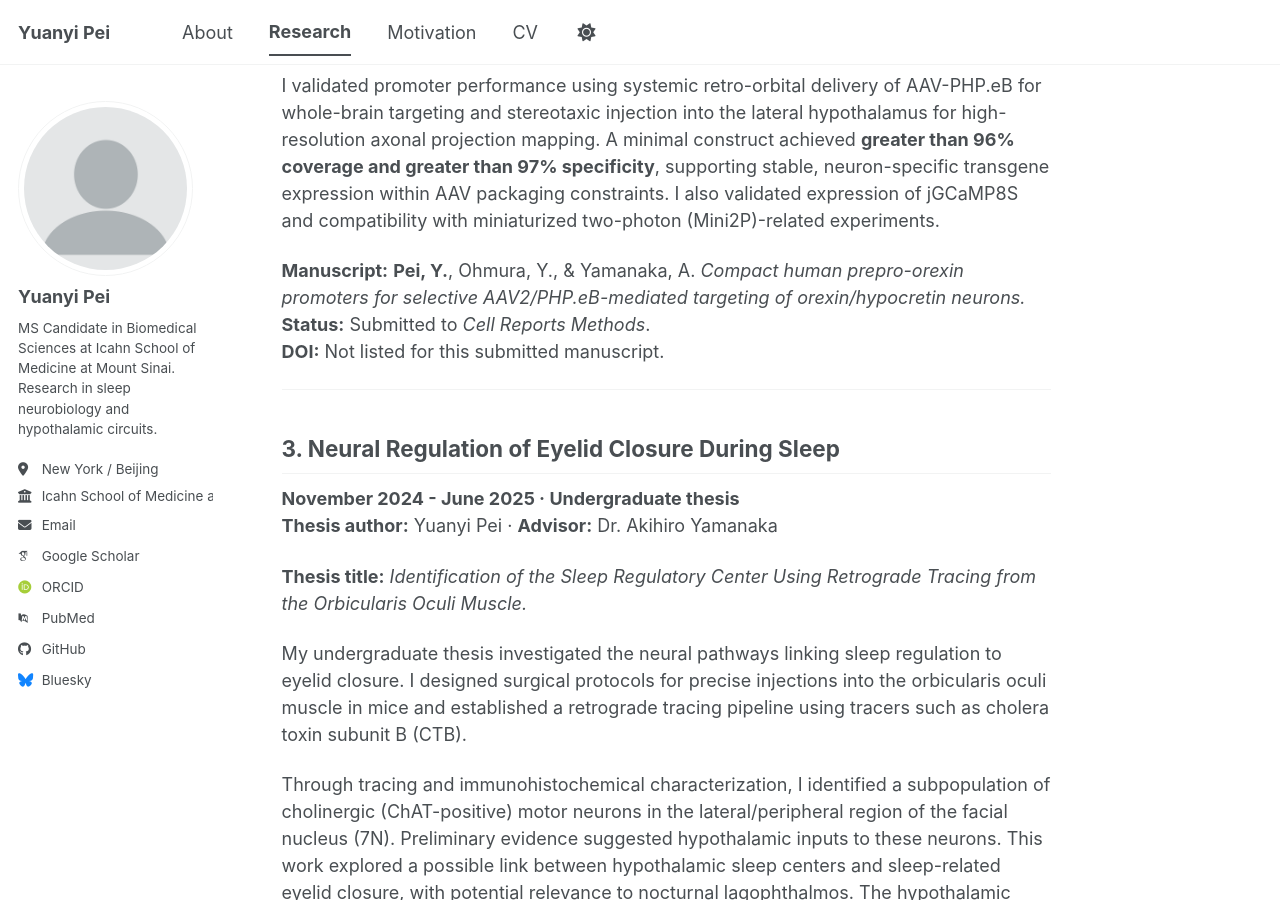
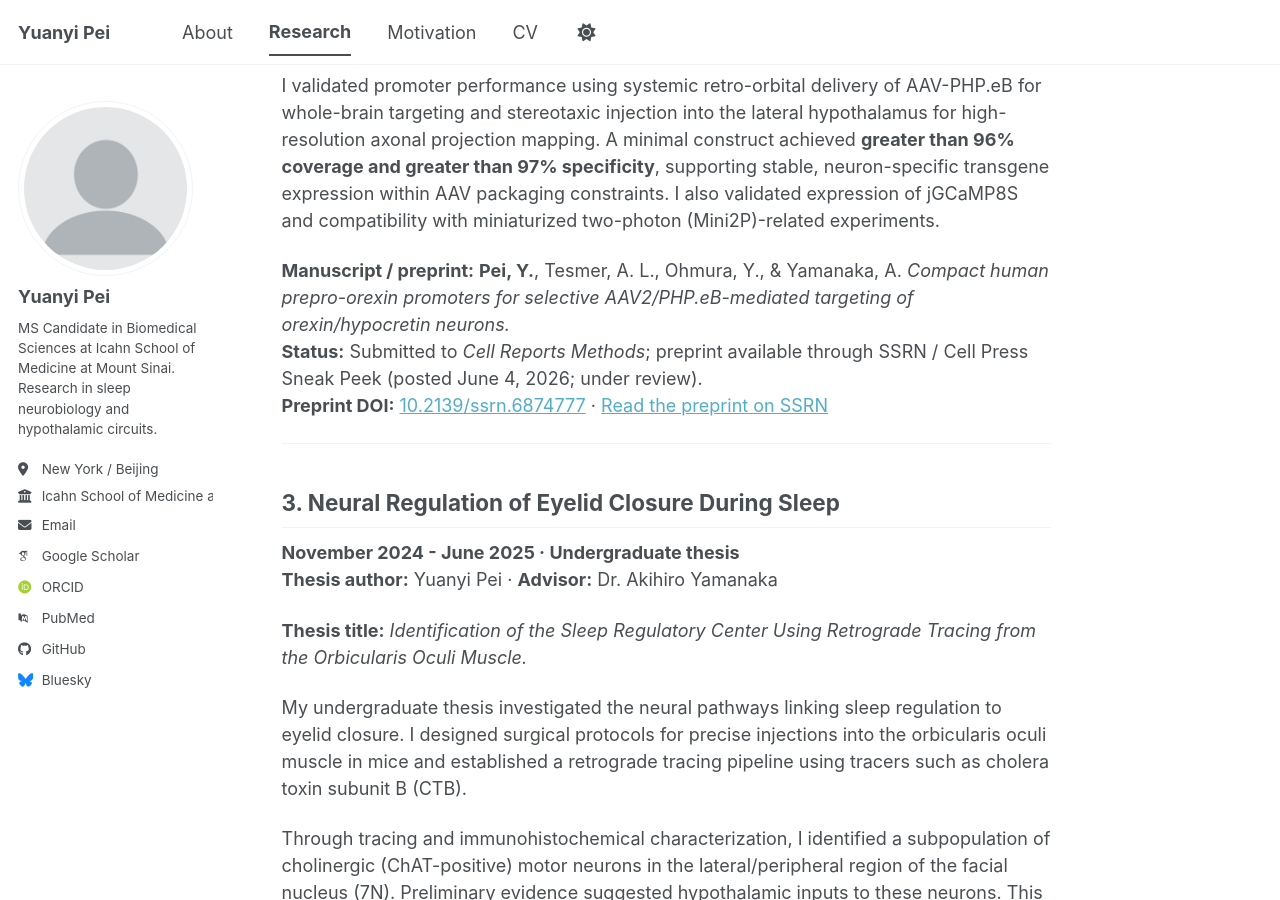
Before and after one commit to Yuanyi-Pei/YuanyiPei.github.io, a Jekyll site: the page built from _pages/research.md, in a window 1280 px wide and 900 px high, scrolled down 1156 px. Built offline with Jekyll 4.4.1, drawn with Linux system fonts in a browser that asks for light colours; some web fonts are replaced; a script bundle is joined from its source files by our own code; library files that are not in the unit come from our copies.

Commit message:
Add compact orexin promoter preprint DOI and complete author list

```diff
--- a/_pages/research.md
+++ b/_pages/research.md
@@ -33,9 +33,9 @@ This project addressed the AAV packaging constraint imposed by the 3.2 kb human
 
 I validated promoter performance using systemic retro-orbital delivery of AAV-PHP.eB for whole-brain targeting and stereotaxic injection into the lateral hypothalamus for high-resolution axonal projection mapping. A minimal construct achieved **greater than 96% coverage and greater than 97% specificity**, supporting stable, neuron-specific transgene expression within AAV packaging constraints. I also validated expression of jGCaMP8S and compatibility with miniaturized two-photon (Mini2P)-related experiments.
 
-**Manuscript:** **Pei, Y.**, Ohmura, Y., & Yamanaka, A. *Compact human prepro-orexin promoters for selective AAV2/PHP.eB-mediated targeting of orexin/hypocretin neurons.*
-**Status:** Submitted to *Cell Reports Methods*.
-**DOI:** Not listed for this submitted manuscript.
+**Manuscript / preprint:** **Pei, Y.**, Tesmer, A. L., Ohmura, Y., & Yamanaka, A. *Compact human prepro-orexin promoters for selective AAV2/PHP.eB-mediated targeting of orexin/hypocretin neurons.*
+**Status:** Submitted to *Cell Reports Methods*; preprint available through SSRN / Cell Press Sneak Peek (posted June 4, 2026; under review).
+**Preprint DOI:** [10.2139/ssrn.6874777](https://doi.org/10.2139/ssrn.6874777) · [Read the preprint on SSRN](https://papers.ssrn.com/sol3/papers.cfm?abstract_id=6874777)
 
 ---
 
```
